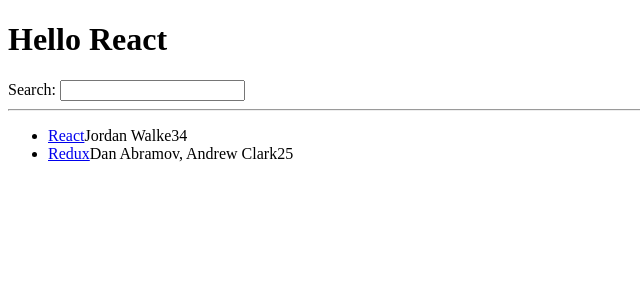
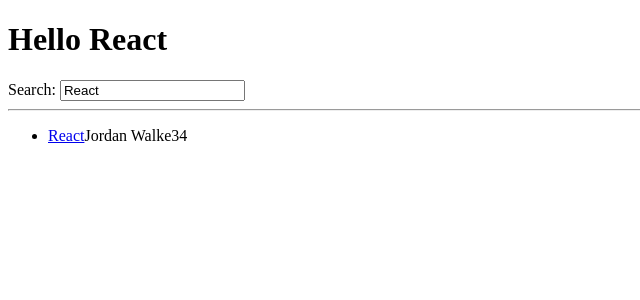
Before and after one commit to iamajvillalobos/hacker-stories, a React (Vite) app: page / in a window 1280 px wide. Shown: the top 300 px of the page, without its empty margins (0-640 px from the left). Built offline with nearby package versions, Linux system fonts and the light colour scheme.

Commit message:
Make search input field a controlled component

```diff
--- a/src/App.jsx
+++ b/src/App.jsx
@@ -3,7 +3,7 @@ import * as React from "react";
 const title = "React";
 
 const App = () => {
-  const [searchTerm, setSearchTerm] = React.useState("");
+  const [searchTerm, setSearchTerm] = React.useState("React");
 
   const handleSearch = (event) => {
     setSearchTerm(event.target.value);
@@ -36,7 +36,7 @@ const App = () => {
     <div>
       <h1>Hello {title}</h1>
 
-      <Search onSearch={handleSearch} />
+      <Search search={searchTerm} onSearch={handleSearch} />
 
       <hr />
       <List list={searchedStories} />
@@ -73,7 +73,12 @@ const Search = (props) => {
   return (
     <div>
       <label htmlFor="search">Search: </label>
-      <input id="search" type="text" onChange={props.onSearch} />
+      <input
+        id="search"
+        type="text"
+        onChange={props.onSearch}
+        value={props.search}
+      />
     </div>
   );
 };
```
